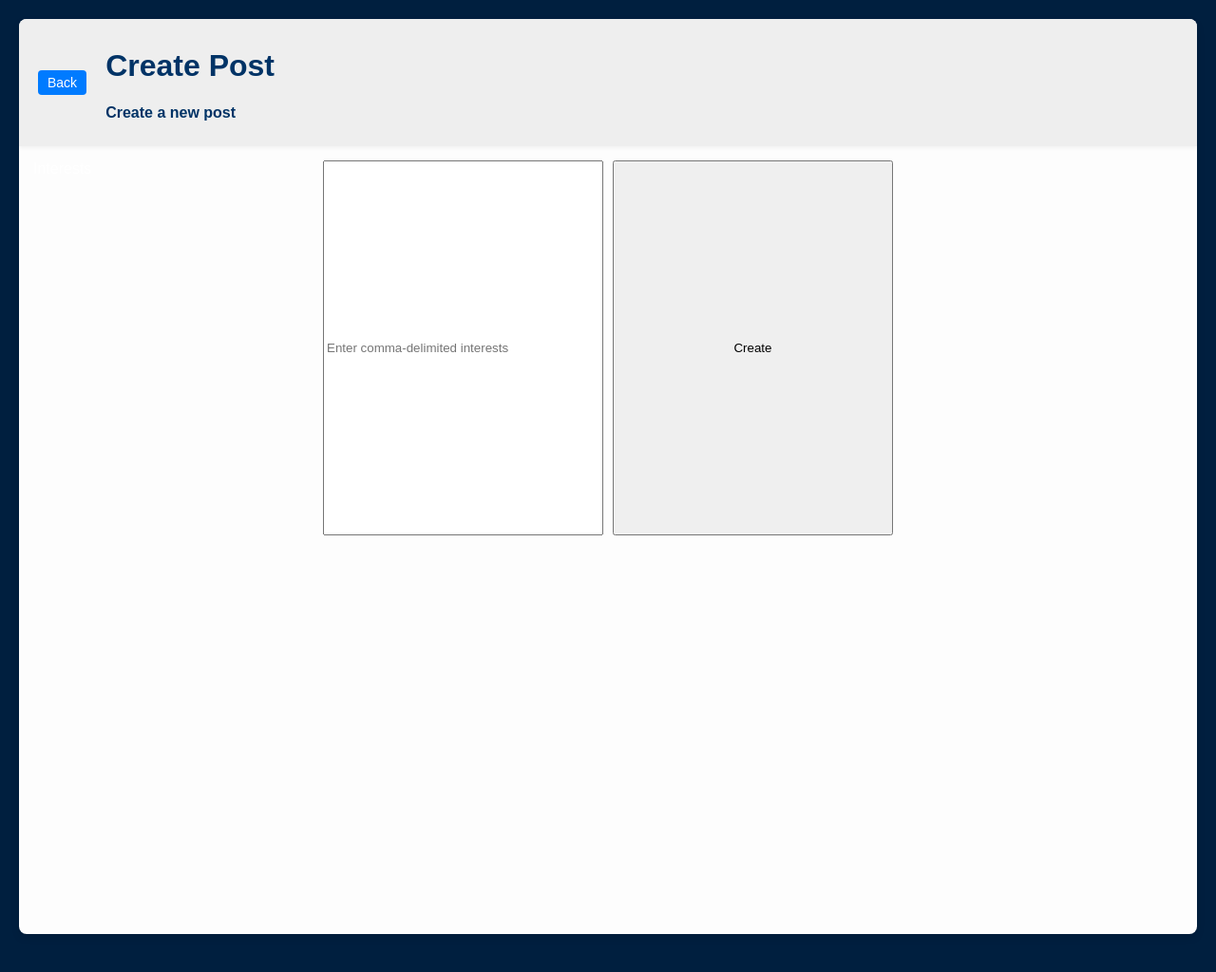
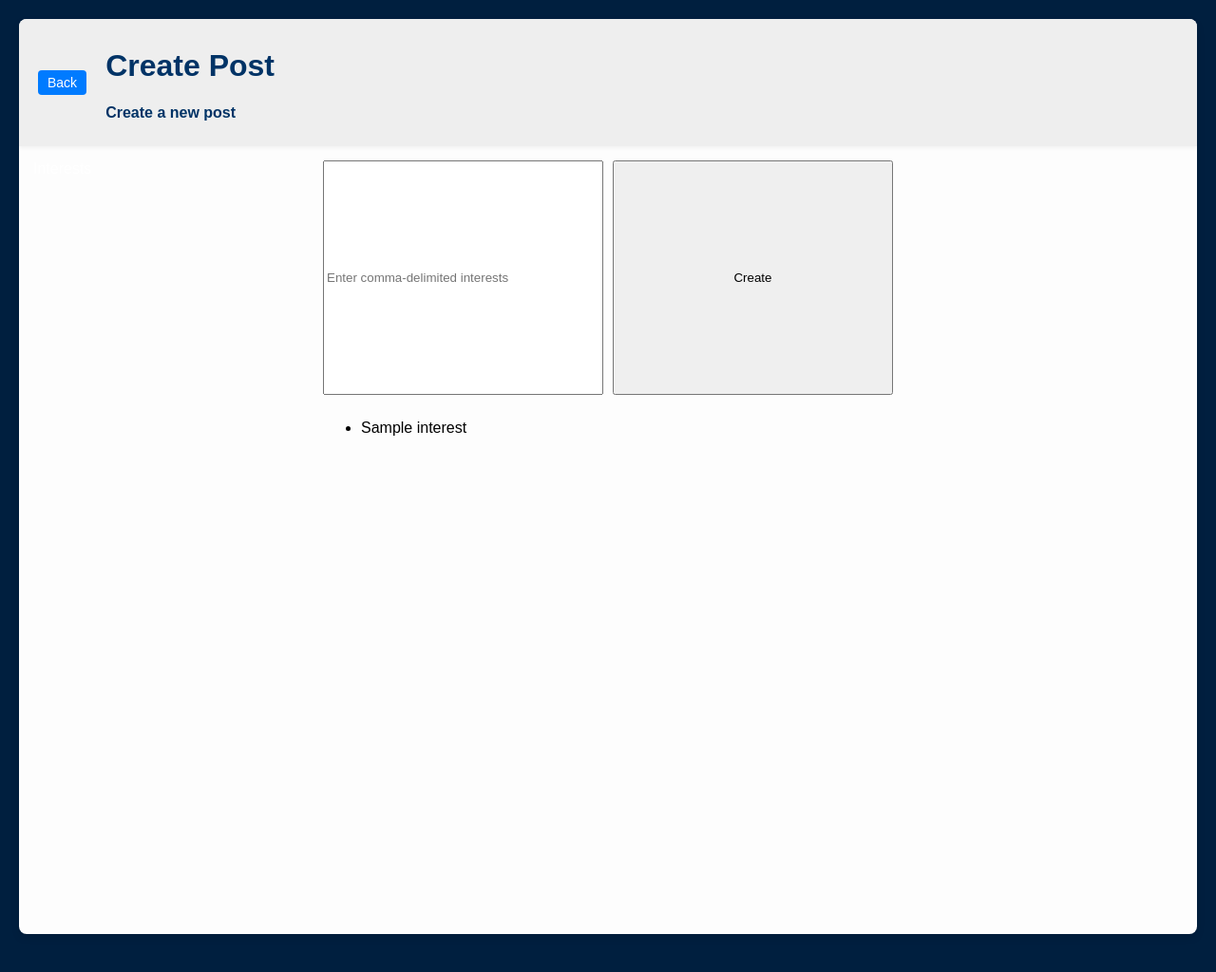
Before and after one commit to ssube/feedme, a Flask app: template feedme/templates/create.html.j2 in a window 1280 px wide. Shown: the whole page at 95% size. Run offline with Flask 3, Linux system fonts and the light colour scheme; the template is opened without the code that fills it: most values are stand-ins (such as "Sample title", 1, 10 or a date in 2020).

Commit message:
include interests on create page, fix text formatting

```diff
--- a/feedme/index_page.py
+++ b/feedme/index_page.py
@@ -50,7 +50,7 @@ def list_posts(root: str):
     return posts
 
 
-def template_page(title, posts, template=None):
+def template_page(title, posts, template=None, **kwargs):
     if template is None:
         template = DEFAULT_TEMPLATE
 
@@ -59,7 +59,7 @@ def template_page(title, posts, template=None):
         autoescape=select_autoescape(["html", "xml"]),
     )
     template = env.get_template(template)
-    result = template.render(title=title, posts=posts)
+    result = template.render(title=title, posts=posts, **kwargs)
 
     return result
 
--- a/feedme/server.py
+++ b/feedme/server.py
@@ -10,7 +10,7 @@ from flask import Flask, jsonify, request, send_file
 from packit.tracing import set_tracer
 from packit.tracing.traceloop import dumper
 
-from feedme.data import get_bot_name
+from feedme.data import get_bot_name, special_interests
 from feedme.index_page import list_posts, template_page
 from feedme.multi_post import main, root_path
 from feedme.progress_tracer import make_tracer
@@ -36,7 +36,7 @@ def posts():
 
 @app.route("/create", methods=["GET"])
 def create():
-    return template_page(get_bot_name(), {}, CREATE_TEMPLATE)
+    return template_page(get_bot_name(), [], CREATE_TEMPLATE, interests=special_interests)
 
 
 @app.route("/<string:post_id>", methods=["GET"])
@@ -89,6 +89,7 @@ def post_create():
     logger.info(data)
 
     interests = data["interests"]
+    min_interests = len(interests)
     max_interests = min(len(interests), 5)
 
     # set up the progress tracer
@@ -114,7 +115,10 @@ def post_create():
         set_tracer(tracer)
 
         posts = main(
-            interests=interests, concept_count=1, max_interest_count=max_interests
+            interests=interests,
+            concept_count=1,
+            max_interest_count=max_interests,
+            min_interest_count=min_interests,
         )
         logger.info(posts)
 
@@ -140,6 +144,7 @@ def css():
 def after_request(response):
     timestamp = strftime("[%Y-%b-%d %H:%M]")
     logger.debug(
+        "%s %s - %s %s %s - %s",
         timestamp,
         request.remote_addr,
         request.method,
--- a/feedme/templates/create.html.j2
+++ b/feedme/templates/create.html.j2
@@ -103,7 +103,11 @@ function createPost() {
       <label for="interests">Interests</label>
       <input type="text" id="interests" name="interests" placeholder="Enter comma-delimited interests">
       <button class="create-button" onclick="createPost();">Create</button>
-      <p><!-- pad out row --></p>
+      <ul class="post-updates">
+        {% for interest in interests %}
+          <li>{{ interest }}</li>
+        {% endfor %}
+      </ul>
       <ol id="updates" class="post-updates"></ol>
     </div>
   </div>
--- a/feedme/templates/default.css
+++ b/feedme/templates/default.css
@@ -33,6 +33,10 @@ body {
     box-shadow: 0 2px 4px rgba(0,0,0,0.05); /* Subtle drop shadow for the header */
     display: flex;
     align-items: center; /* Align items vertically in the center */
+}
+
+.post-header p {
+    white-space: pre-line;
 }
 
 .back-button {
```
